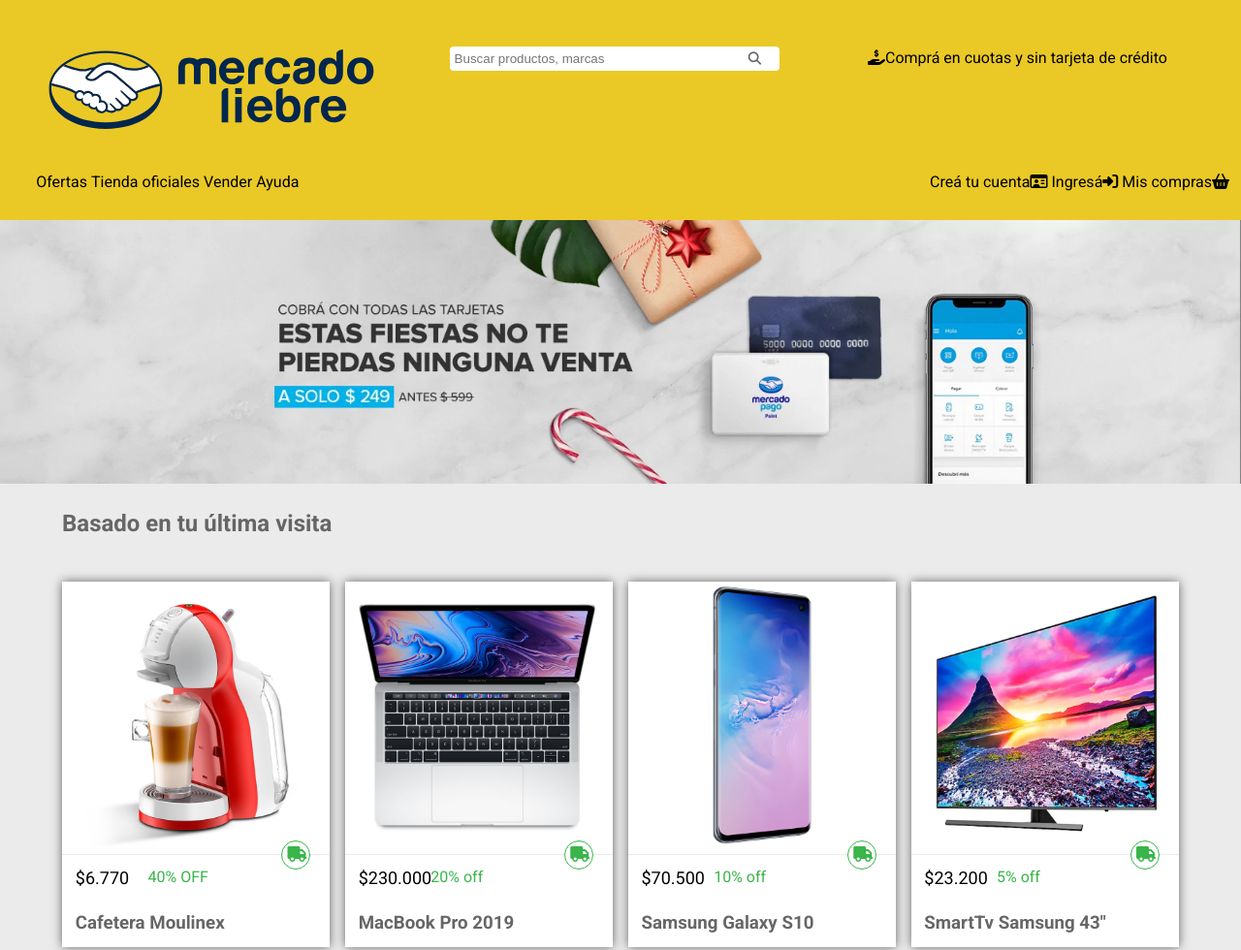
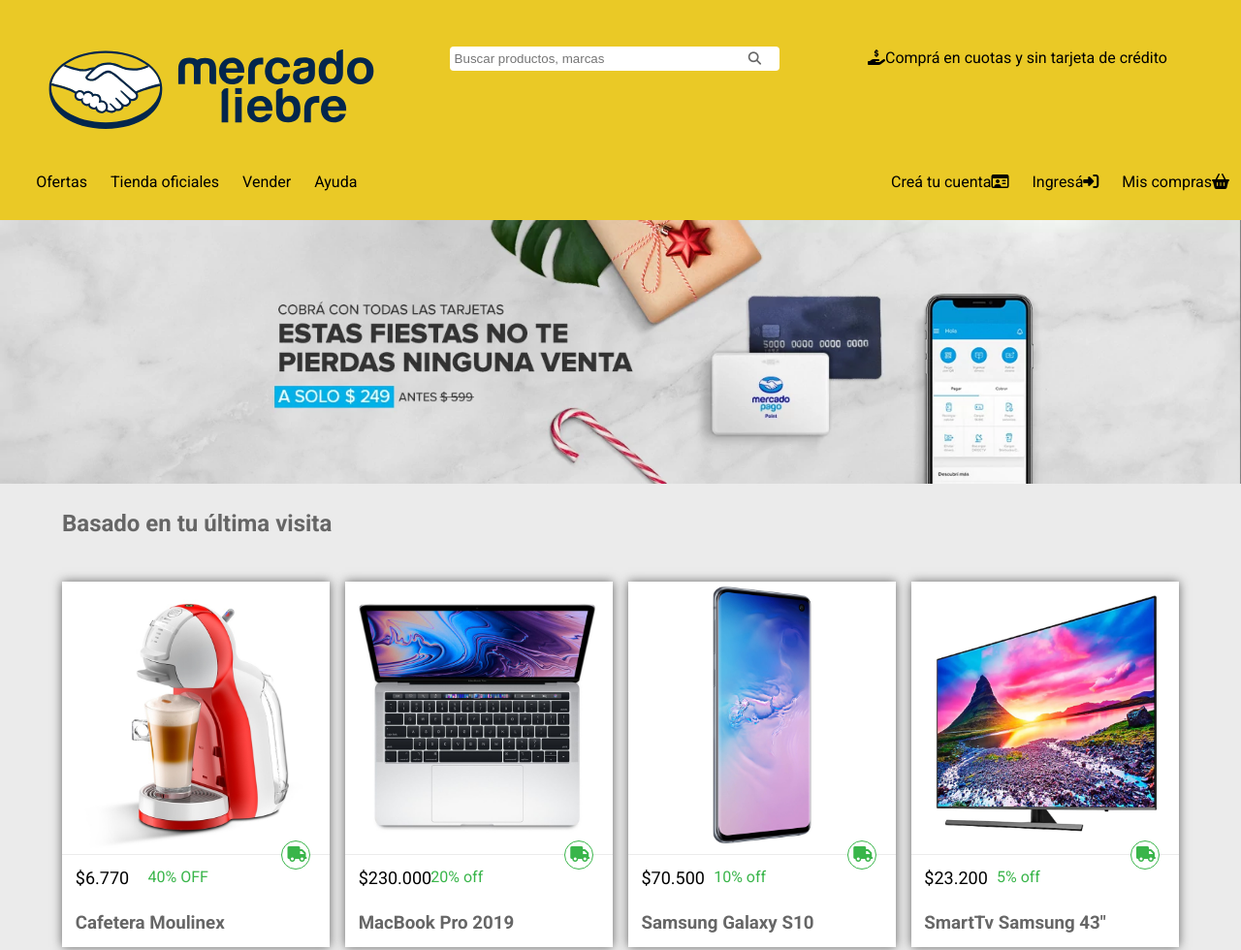
Before and after one commit to FlorAmado/Mercado-Liebre, a website: page views/home.html in a window 1280 px wide. Shown: the top 980 px of the page at 97% size. Drawn offline with Linux system fonts and the light colour scheme.

Commit message:
update header

```diff
--- a/public/css/header.css
+++ b/public/css/header.css
@@ -88,10 +88,11 @@
         justify-content: space-between;
         margin-bottom: 0px;
         width: 100%;
+
     }
 
     .header__nav ul {
-
+        gap: 20px;
         display:flex;
         align-self: center;
         flex-direction: row;
--- a/views/home.html
+++ b/views/home.html
@@ -36,15 +36,15 @@
 
         <nav class="header__nav">
             <ul class="header__nav__ul-1">
-                <li class="header__nav__ul__li"><a href="#">Ofertas</a></li>
-                <li class="header__nav__ul__li"><a href="#">Tienda oficiales</a></li>
-                <li class="header__nav__ul__li"><a href="#">Vender</a></li>
-                <li class="header__nav__ul__li"><a href="#">Ayuda</a></li>
+                <li ><a href="">Ofertas</a></li>
+                <li ><a href="">Tienda oficiales</a></li>
+                <li ><a href="">Vender</a></li>
+                <li ><a href="">Ayuda</a></li>
             </ul>
             <ul class="header__nav__ul-2">
-                <li class="header__nav__ul__li"><a href="#">Creá tu cuenta</a><i class="fa-regular fa-id-card"></i></li>
-                <li class="header__nav__ul__li"><a href="#">Ingresá</a><i class="fa-solid fa-right-to-bracket"></i></li>
-                <li class="header__nav__ul__li"><a href="#">Mis compras</a><i
+                <li ><a href="">Creá tu cuenta</a><i class="fa-regular fa-id-card"></i></li>
+                <li ><a href="">Ingresá</a><i class="fa-solid fa-right-to-bracket"></i></li>
+                <li ><a href="">Mis compras</a><i
                         class="fa-sharp fa-solid fa-basket-shopping"></i></li>
             </ul>
         </nav>
```
